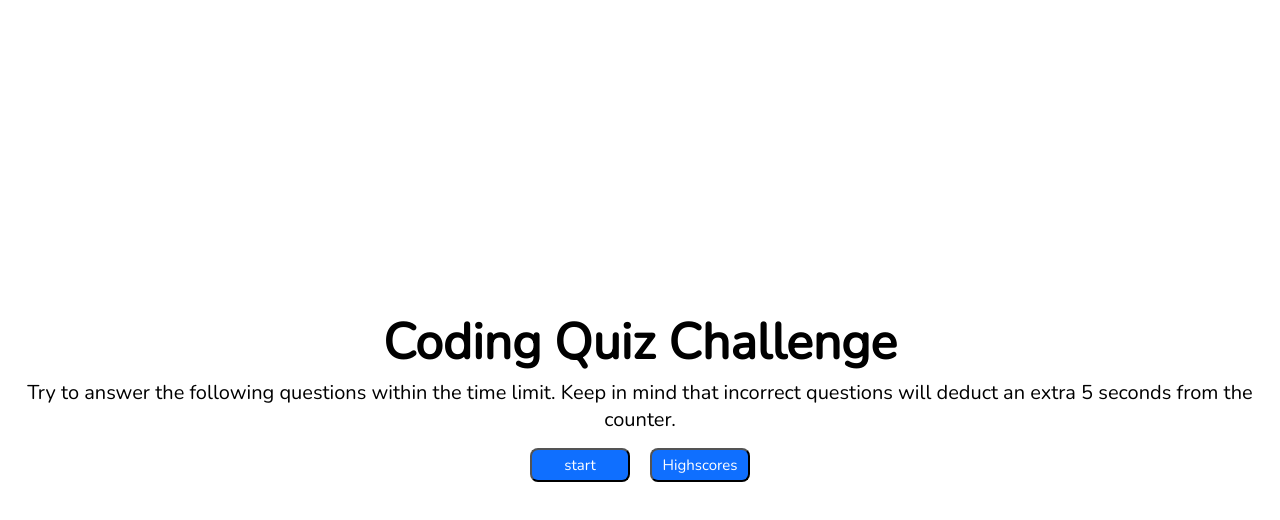
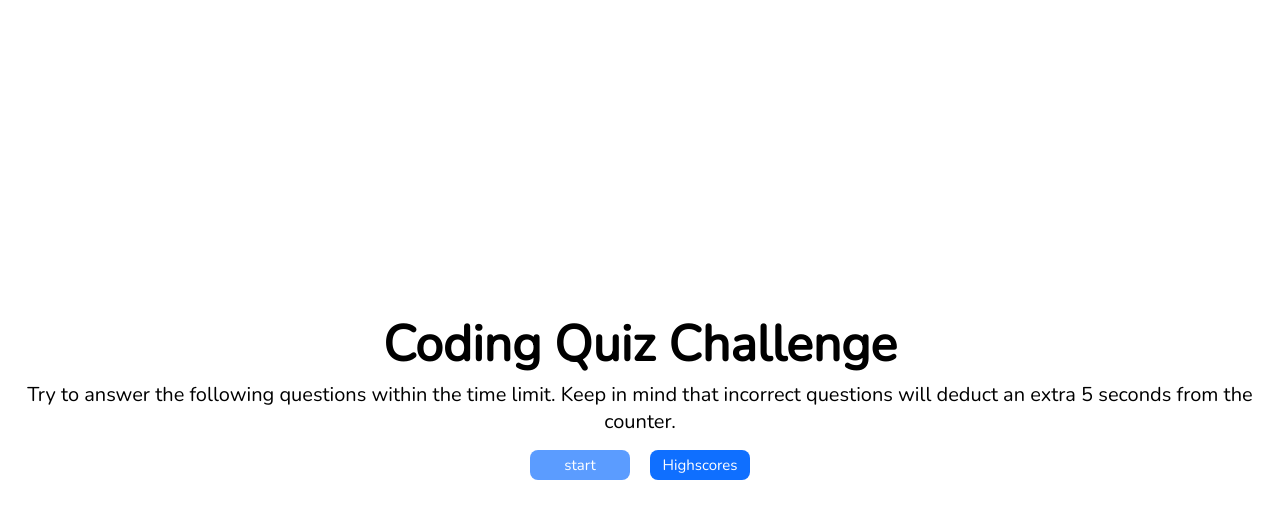
Before and after one commit to JoshGumperz/timed-quiz, a plain HTML site: page index.html in a window 1280 px wide. In both pictures the pointer is over the button "start". Drawn offline with nearby package versions, Linux system fonts and the light colour scheme.

Commit message:
added additional styling to home page

```diff
--- a/assets/css/style.css
+++ b/assets/css/style.css
@@ -49,8 +49,13 @@ p {
     padding: 5px;
     margin: 10px;
     width: 100px;
+    border: #ffff;
     border-radius: 8px;
     background-color: rgb(15, 111, 255);
     color: #ffff;
     cursor: pointer;
 }
+
+.button:hover {
+    background-color: rgb(91, 156, 255);
+}
```
